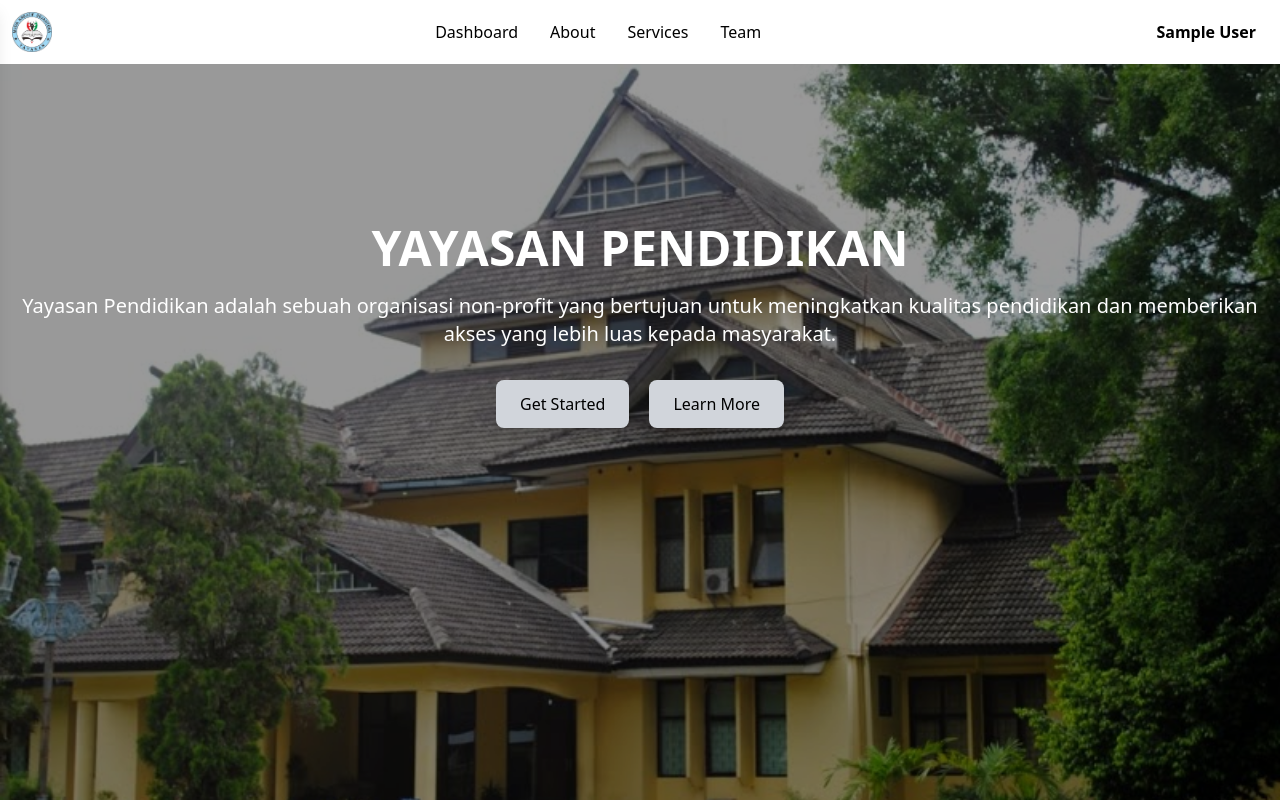
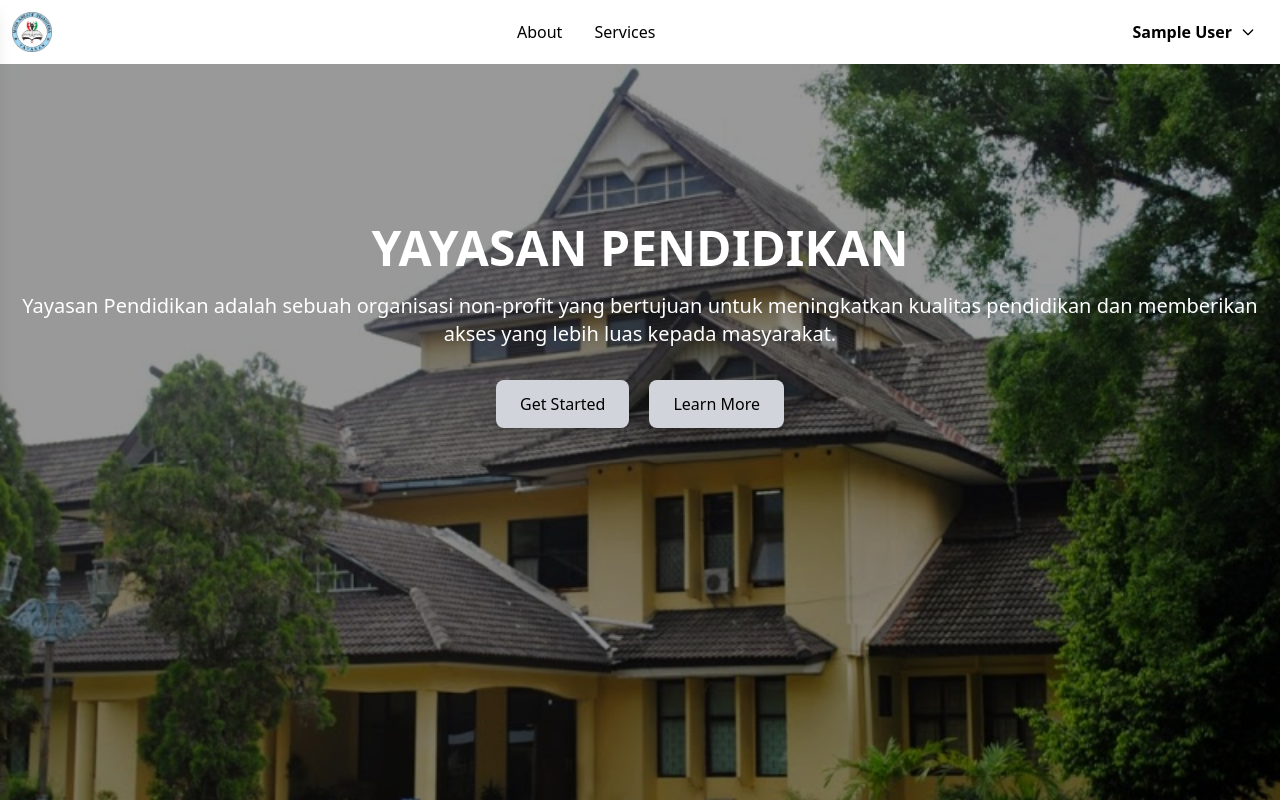
Before and after one commit to Imanilom/DisdikLearn, a React (Vite) app in the folder e-learning-frontend/: page / in a window 1280 px wide. Shown: the top 800 px of the page. Built offline with nearby package versions, Linux system fonts and the light colour scheme; no server answers; sample sign-in values are in the browser's storage.

Commit message:
fix and fix

```diff
--- a/e-learning-frontend/src/components/Partial/Header.jsx
+++ b/e-learning-frontend/src/components/Partial/Header.jsx
@@ -9,6 +9,7 @@ const Header = () => {
   const dispatch = useDispatch();
   const user = useSelector((state) => state.auth.user);
   const [isSidebarOpen, setIsSidebarOpen] = useState(false);
+  const [isDropdownOpen, setIsDropdownOpen] = useState(false);
 
   const handleLogout = () => {
     dispatch(logout());
@@ -19,43 +20,80 @@ const Header = () => {
     setIsSidebarOpen(!isSidebarOpen);
   };
 
+  const toggleDropdown = () => {
+    setIsDropdownOpen(!isDropdownOpen);
+  };
+
+  const scrollToSection = (id) => {
+    const section = document.getElementById(id);
+    if (section) {
+      section.scrollIntoView({ behavior: 'smooth' });
+    }
+  };
+
   return (
-    <header className="bg-white p-3 text-black shadow-sm">
+    <header className="bg-white p-3 text-black shadow-sm ">
       <div className="container mx-auto flex justify-between items-center">
         <div className="cursor-pointer" onClick={() => navigate('/')}>
-          <img
-            src={logo}
-            alt="Platform Logo"
-            className="h-10"
-          />
+          <img src={logo} alt="Platform Logo" className="h-10" />
         </div>
 
-        {user && (
+        {/* Centered menu items */}
         <div className="hidden lg:flex flex-1 justify-center items-center space-x-4">
           <button
             className="px-2 py-2 rounded-md transition-colors duration-300 ease-in-out hover:bg-gray-200"
-              onClick={() => navigate('/dashboard')}
-            >
-              Dashboard
-            </button>
-            <button
-              className="px-2 py-2 rounded-md transition-colors duration-300 ease-in-out hover:bg-gray-200"
-              onClick={() => navigate('/AboutUs')}
+            onClick={() => scrollToSection('about')}
           >
             About
           </button>
           <button
             className="px-2 py-2 rounded-md transition-colors duration-300 ease-in-out hover:bg-gray-200"
-              onClick={() => navigate('/Services')}
+            onClick={() => scrollToSection('services')}
           >
             Services
           </button>
+        </div>
+
+        {/* Profile dropdown */}
+        {user && (
+          <div className="relative">
             <button
-              className="px-2 py-2 rounded-md transition-colors duration-300 ease-in-out hover:bg-gray-200"
-              onClick={() => navigate('/Team')}
+              className="flex items-center space-x-2 hover:bg-gray-100 font-bold px-3 py-2 rounded-md"
+              onClick={toggleDropdown}
             >
-              Team
+              <span>{user.name}</span>
+              <svg
+                className={`w-4 h-4 transform transition-transform duration-200 ${isDropdownOpen ? 'rotate-180' : ''}`}
+                fill="none"
+                stroke="currentColor"
+                viewBox="0 0 24 24"
+                xmlns="http://www.w3.org/2000/svg"
+              >
+                <path strokeLinecap="round" strokeLinejoin="round" strokeWidth="2" d="M19 9l-7 7-7-7"></path>
+              </svg>
             </button>
+            {isDropdownOpen && (
+              <div className="absolute right-0 mt-2 w-48 bg-white rounded-md shadow-lg z-50">
+                <button
+                  className="block w-full text-left px-4 py-2 text-black rounded-md hover:bg-gray-100"
+                  onClick={() => { navigate('/profile'); setIsDropdownOpen(false); }}
+                >
+                  Profile
+                </button>
+                <button
+                  className="block w-full text-left px-4 py-2 text-black rounded-md hover:bg-gray-100"
+                  onClick={() => { navigate('/dashboard'); setIsDropdownOpen(false); }}
+                >
+                  Dashboard
+                </button>
+                <button
+                  className="block w-full text-left px-4 py-2 text-black rounded-md hover:bg-gray-100"
+                  onClick={handleLogout}
+                >
+                  Logout
+                </button>
+              </div>
+            )}
           </div>
         )}
 
@@ -63,90 +101,56 @@ const Header = () => {
           className="lg:hidden p-2 rounded-md focus:outline-none"
           onClick={toggleSidebar}
         >
-          <svg className="w-6 h-6" fill="none" stroke="currentColor" viewBox="0 0 24 24" xmlns="http://www.w3.org/2000/svg">
+          <svg
+            className="w-6 h-6"
+            fill="none"
+            stroke="currentColor"
+            viewBox="0 0 24 24"
+            xmlns="http://www.w3.org/2000/svg"
+          >
             <path strokeLinecap="round" strokeLinejoin="round" strokeWidth="2" d="M4 6h16M4 12h16m-7 6h7"></path>
           </svg>
         </button>
 
-        <nav className="hidden lg:flex space-x-4 justify-end">
-          {user ? (
-            <>
-              <button
-                className="hover:bg-blue-100 font-bold px-3 py-2 rounded-md"
-                onClick={() => navigate('/profile')}
+        {/* Sidebar */}
+        <div
+          className={`fixed inset-y-0 left-0 z-30 w-64 bg-white shadow-lg transform ${
+            isSidebarOpen ? 'translate-x-0' : '-translate-x-full'
+          } transition-transform duration-300 ease-in-out`}
         >
-                {user.name}
-              </button>
-            </>
-          ) : (
-            <>
-              <button
-                className="hover:bg-blue-100 font-bold px-3 py-2 rounded-md"
-                onClick={() => navigate('/login')}
-              >
-                Login
-              </button>
-              <button
-                className="hover:bg-blue-100 font-bold px-3 py-2 rounded-md"
-                onClick={() => navigate('/register')}
-              >
-                Register
-              </button>
-            </>
-          )}
-        </nav>
-      </div>
-
-      {/* Sidebar */}
-      <div className={`fixed inset-y-0 left-0 z-30 w-64 bg-white shadow-lg transform ${isSidebarOpen ? 'translate-x-0' : '-translate-x-full'} transition-transform duration-300 ease-in-out`}>
           <div className="flex flex-col h-full p-4">
             <button className="self-end p-2 focus:outline-none" onClick={toggleSidebar}>
-            <svg className="w-6 h-6" fill="none" stroke="currentColor" viewBox="0 0 24 24" xmlns="http://www.w3.org/2000/svg">
+              <svg
+                className="w-6 h-6"
+                fill="none"
+                stroke="currentColor"
+                viewBox="0 0 24 24"
+                xmlns="http://www.w3.org/2000/svg"
+              >
                 <path strokeLinecap="round" strokeLinejoin="round" strokeWidth="2" d="M6 18L18 6M6 6l12 12"></path>
               </svg>
             </button>
 
             {/* Logo di atas profil */}
             <div className="flex justify-center mb-6">
-            <img
-              src={logo}
-              alt="Platform Logo"
-              className="h-16"
-            />
+              <img src={logo} alt="Platform Logo" className="h-16" />
             </div>
 
             <nav className="mt-4">
               <button
                 className="block w-full text-left px-4 py-2 text-black rounded-md transition-transform duration-300 ease-in-out transform hover:shadow-lg hover:scale-105"
-              onClick={() => { navigate('/Profil'); toggleSidebar(); }}
-            >
-              Profil
-            </button>
-            <button
-              className="block w-full text-left px-4 py-2 text-black rounded-md transition-transform duration-300 ease-in-out transform hover:shadow-lg hover:scale-105"
-              onClick={() => { navigate('/dashboard'); toggleSidebar(); }}
-            >
-              Dashboard
-            </button>
-            <button
-              className="block w-full text-left px-4 py-2 text-black rounded-md transition-transform duration-300 ease-in-out transform hover:shadow-lg hover:scale-105"
-              onClick={() => { navigate('/AboutUs'); toggleSidebar(); }}
+                onClick={() => { scrollToSection('about'); toggleSidebar(); }}
               >
                 About
               </button>
               <button
                 className="block w-full text-left px-4 py-2 text-black rounded-md transition-transform duration-300 ease-in-out transform hover:shadow-lg hover:scale-105"
-              onClick={() => { navigate('/Services'); toggleSidebar(); }}
+                onClick={() => { scrollToSection('services'); toggleSidebar(); }}
               >
                 Services
               </button>
-            <button
-              className="block w-full text-left px-4 py-2 text-black rounded-md transition-transform duration-300 ease-in-out transform hover:shadow-lg hover:scale-105"
-              onClick={() => { navigate('/Team'); toggleSidebar(); }}
-            >
-              Team
-            </button>
             </nav>
+          </div>
         </div>
       </div>
     </header>
--- a/e-learning-frontend/src/pages/Home.jsx
+++ b/e-learning-frontend/src/pages/Home.jsx
@@ -1,24 +1,25 @@
-// components/Home.jsx
 import React from 'react';
 import { useSelector } from 'react-redux';
-import HeroSection from '../components/Partial/HeroSection'; // Ensure the path is correct
+import HeroSection from '../components/Partial/HeroSection';
 import About from '../components/Partial/About';
 import Services from '../components/Partial/Services';
-import Team from '../components/Partial/Team';
 import Carousel from '../components/Partial/Carousel';
 import Footer from '../components/Partial/Footer';
+
 const Home = () => {
-  // Access user information from the Redux state
   const user = useSelector((state) => state.auth.user);
 
   return (
     <div>
       <HeroSection />
-      <About/>
-      <Services/>
-      {/* <Team/> */}
-      <Carousel/>
-      <Footer/>
+      <section id="about">
+        <About />
+      </section>
+      <section id="services">
+        <Services />
+      </section>
+      <Carousel />
+      <Footer />
     </div>
   );
 };
```
Lines whose indentation alone changed are shown as unchanged.
